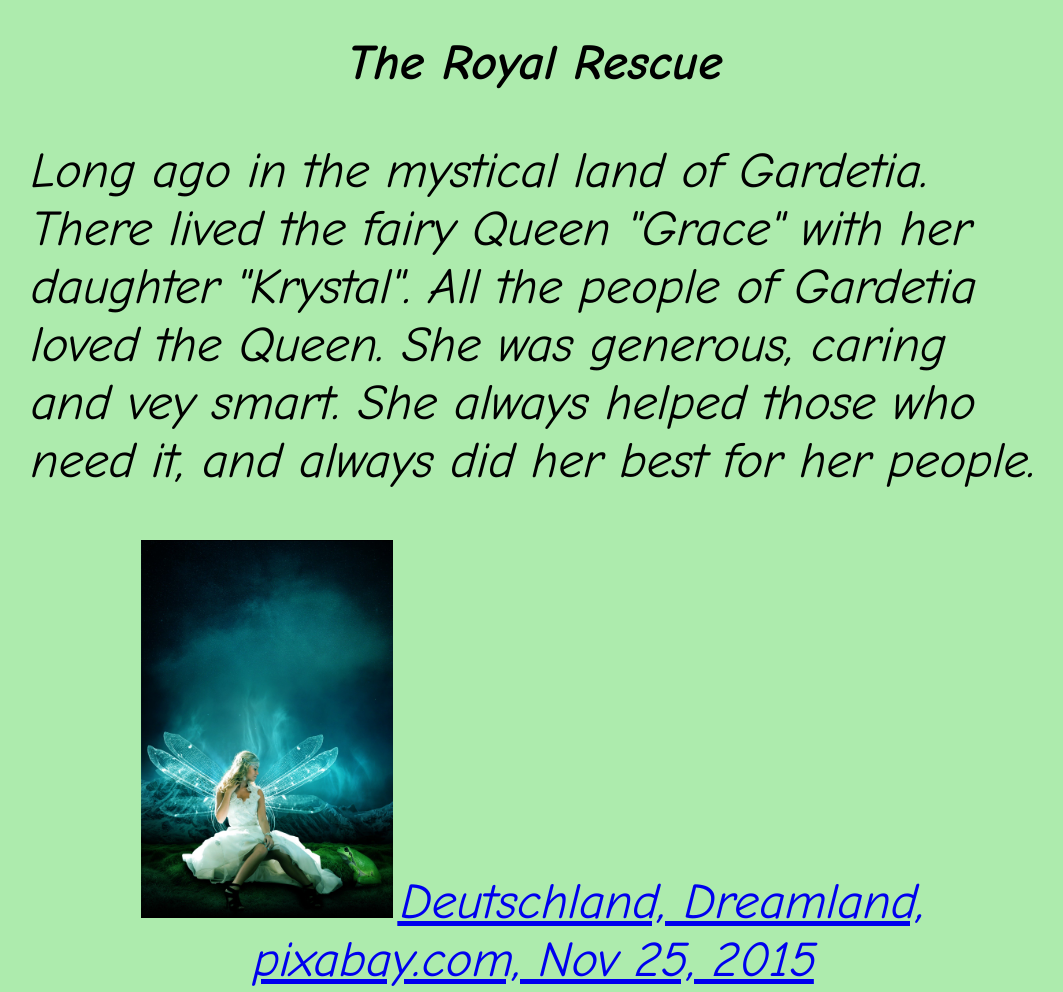
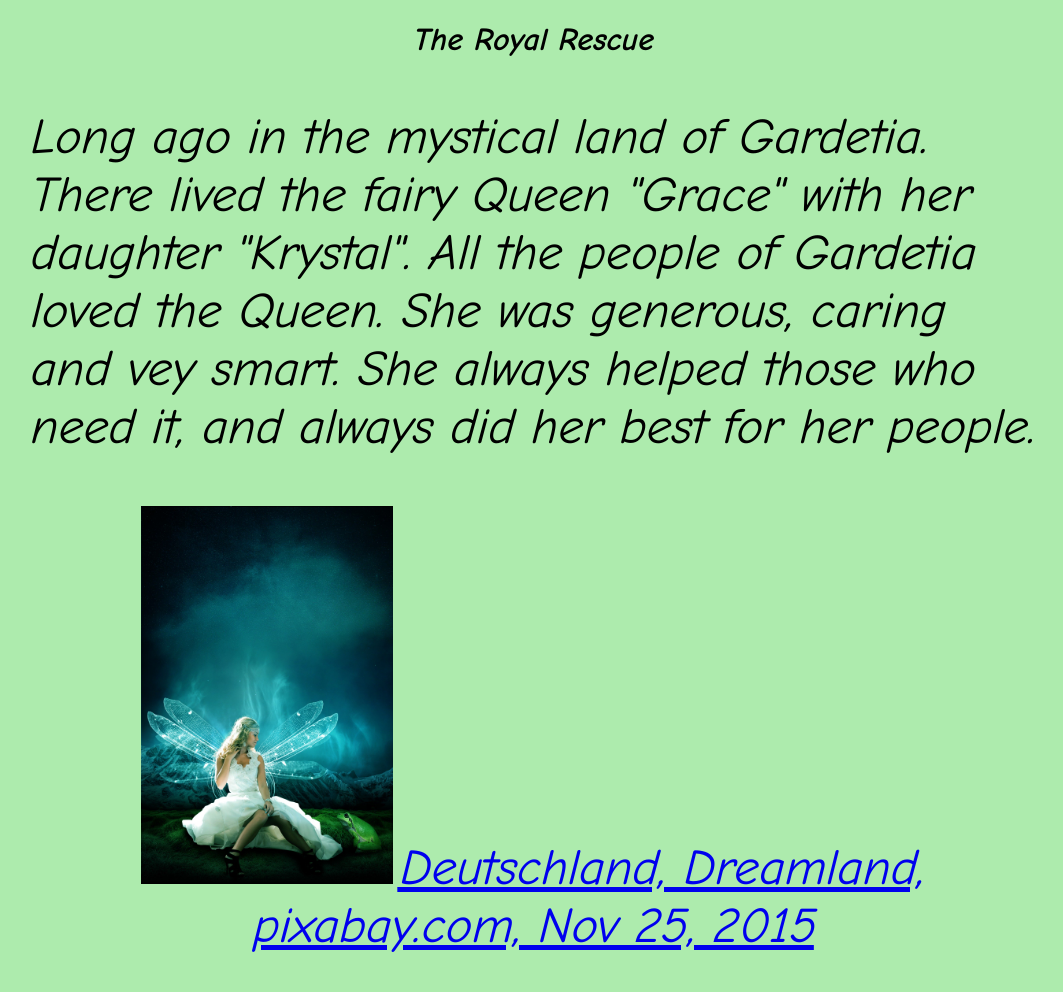
Before and after one commit to cielor12/cyoa-mmp, a plain HTML site: page index.html in a window 1280 px wide. Shown: the top 992 px of the page, without its empty margins (108-1171 px from the left). Drawn offline with Linux system fonts and the light colour scheme.

Commit message:
Update style.css

```diff
--- a/style.css
+++ b/style.css
@@ -24,8 +24,13 @@ a:hover {
   background-color: #555;
 }
 
-p, h1, a {
+p, a {
     font-size: 50px;
     font-style: oblique;
     font-family: Comic Sans MS;
 }
+
+h1 {
+    font-style: oblique;
+    font-family: Comic Sans MS;
+}
```
